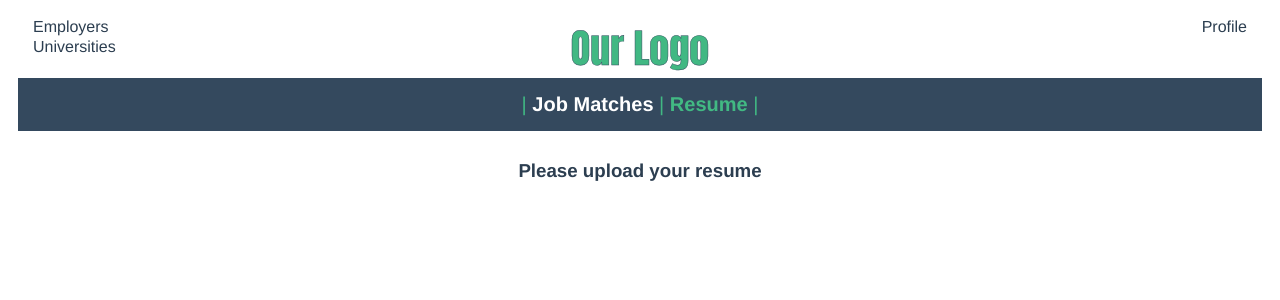
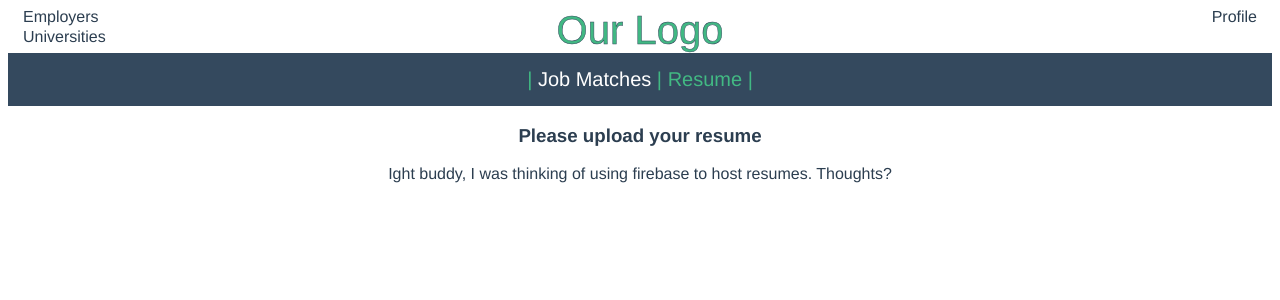
Before and after one commit to T-BoneMadSkrilla/tbone-mike-project, a Vue app: page /resume in a window 1280 px wide. Shown: the top 300 px of the page. Built offline with nearby package versions, Linux system fonts and the light colour scheme.

Commit message:
progress

```diff
--- a/src/App.vue
+++ b/src/App.vue
@@ -1,6 +1,6 @@
 <template>
   <div id="app">
-    <router-view />
+    <router-view :key="$route.fullPath"/>
   </div>
 </template>
 
@@ -19,17 +19,4 @@ export default {
   text-align: center;
   color: #2c3e50;
 }
-
-#nav {
-  padding: 10px;
-}
-
-#nav a {
-  font-weight: bold;
-  color: white;
-}
-
-#nav a.router-link-exact-active {
-  color: #42b983;
-}
 </style>
--- /dev/null
+++ b/src/components/layout/EmployersNav.vue
@@ -0,0 +1,11 @@
+<template>
+    <div>
+        Employers Nav
+    </div>
+</template>
+
+<script>
+export default {
+    name: "EmployersNav"
+}
+</script>
--- a/src/components/layout/TopNav.vue
+++ b/src/components/layout/TopNav.vue
@@ -1,20 +1,15 @@
 <template>
     <div>
         <div class="topRelative">
-            <div class="forEmployers">
-                Employers
-            </div>
-            <div class="forUni">
-                Universities
-            </div>
-            <div class="profile">
-                Profile
-            </div>
+            <router-link to="/employers" class="forEmployers"> Employers </router-link>
+
+            <router-link to="/universities" class="forUni"> Universities </router-link>
+            <router-link to="/profile" class="profile"> Profile </router-link>
         </div>
         <div class="logo">
             Our Logo
         </div>
-        <header class='header'>
+        <header class="header nav">
             | <router-link to="/"> Job Matches </router-link> |
             <router-link to="/resume"> Resume </router-link> |
         </header>
@@ -28,31 +23,38 @@
 </script>
 
 <style scoped>
-@import url('https://fonts.googleapis.com/css2?family=Anton&display=swap');
+@import url("https://fonts.googleapis.com/css2?family=Anton&display=swap");
 
     .topRelative{
         position: relative;
     }
 
+    .topRelative a{
+        text-decoration: none;
+    }
+
     .forEmployers{
         position: absolute;
         left: 15px;
+        color: #2c3e50;
     }
 
     .forUni{
         position: absolute;
         top: 20px;
         left: 15px;
+        color: #2c3e50;
     }
 
     .profile{
         position: absolute;
         right: 15px;
+        color: #2c3e50;
     }
 
     .logo{
         font-size: 2.5em;
-        font-family: 'Anton', sans-serif;
+        font-family: sans-serif;
         color: #41B883;
         -webkit-text-stroke: .5px #34495E;
     }
@@ -65,7 +67,11 @@
     }
 
     .header a {
-        color: #41B883;
+        color: white;
         text-decoration: none;
     }
+
+    .header a.router-link-exact-active{
+        color: #42b983;
+    }
 </style>
--- /dev/null
+++ b/src/components/layout/UniNav.vue
@@ -0,0 +1,11 @@
+<template>
+    <div>
+        Hello??
+    </div>
+</template>
+
+<script>
+export default {
+    name: "UniNav"
+}
+</script>
--- a/src/router/index.js
+++ b/src/router/index.js
@@ -7,7 +7,7 @@ Vue.use(VueRouter);
 const routes = [
   {
     path: "/",
-    name: "jobMatches",
+    name: "JobMatches",
     component: JobMatches
   },
   {
@@ -15,6 +15,24 @@ const routes = [
     name: "Resume",
     component: () =>
       import("../views/Resume.vue")
+  },
+  {
+    path: "/profile",
+    name: "Profile",
+    component: () =>
+      import("../views/Profile.vue")
+  },
+  {
+    path: "/employers",
+    name: "Employers",
+    component: () =>
+      import("../views/Employers.vue")
+  },
+  {
+    path: "/universities",
+    name: "Universities",
+    component: () =>
+      import("../views/Universities.vue")
   }
 ];
 
--- /dev/null
+++ b/src/views/Employers.vue
@@ -0,0 +1,16 @@
+<template>
+    <div>
+        <EmployersNav />
+        Employers
+    </div>
+</template>
+
+<script>
+import EmployersNav from "@/components/layout/EmployersNav";
+export default {
+    name: "Employers",
+    components: {
+        EmployersNav
+    }
+}
+</script>
--- a/src/views/JobMatches.vue
+++ b/src/views/JobMatches.vue
@@ -1,20 +1,18 @@
 <template>
   <div>
-    <div id="nav">
       <TopNav />
-    </div>
-    <HelloWorld msg="Jobs:" />
+    <Jobs msg="Jobs:" />
   </div>
 </template>
 
 <script>
-import HelloWorld from "@/components/HelloWorld.vue";
+import Jobs from "@/components/Jobs.vue";
 import TopNav from "@/components/layout/TopNav";
 
 export default {
   name: "JobMatches",
   components: {
-    HelloWorld,
+    Jobs,
     TopNav
   }
 };
--- /dev/null
+++ b/src/views/Profile.vue
@@ -0,0 +1,5 @@
+<template>
+    <div>
+        Profile
+    </div>
+</template>
--- a/src/views/Resume.vue
+++ b/src/views/Resume.vue
@@ -1,9 +1,8 @@
 <template>
   <div>
-    <div id="nav">
-      <TopNav />
-    </div>
+    <TopNav />
     <h3>Please upload your resume</h3>
+    <p> Ight buddy, I was thinking of using firebase to host resumes. Thoughts?</p>
   </div>
 </template>
 
--- /dev/null
+++ b/src/views/Universities.vue
@@ -0,0 +1,17 @@
+<template>
+    <div>
+        <UniNav />
+        Universities Test
+    </div>
+</template>
+
+<script>
+import UniNav from "@/components/layout/UniNav";
+
+export default {
+    name: "Universities",
+    components : {
+        UniNav
+    }
+}
+</script>
```
Also changed, not shown: src/components/Jobs.vue (renamed from src/components/HelloWorld.vue).
